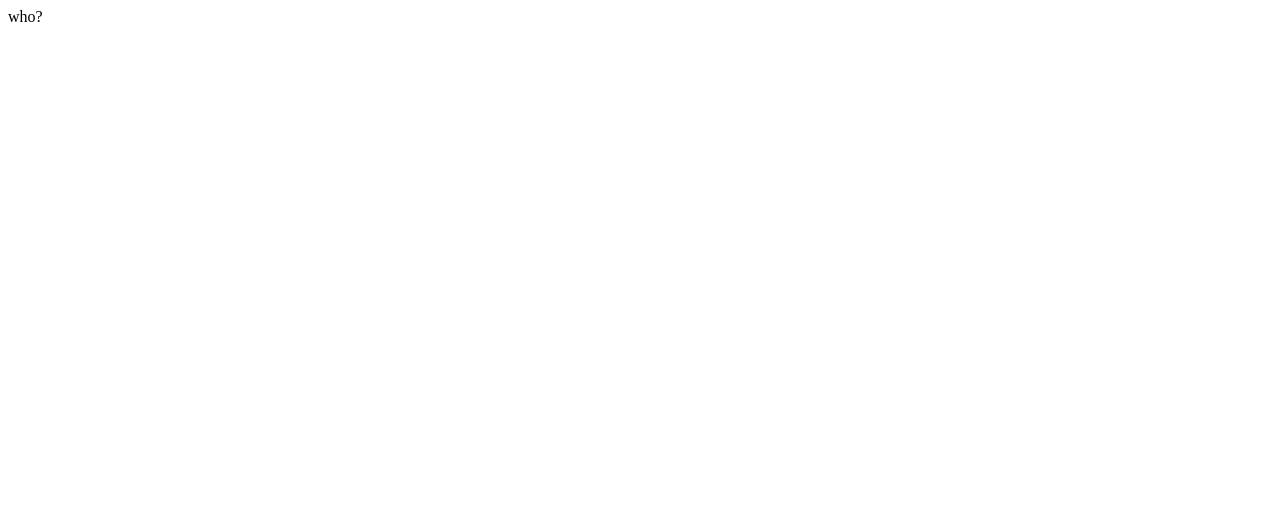
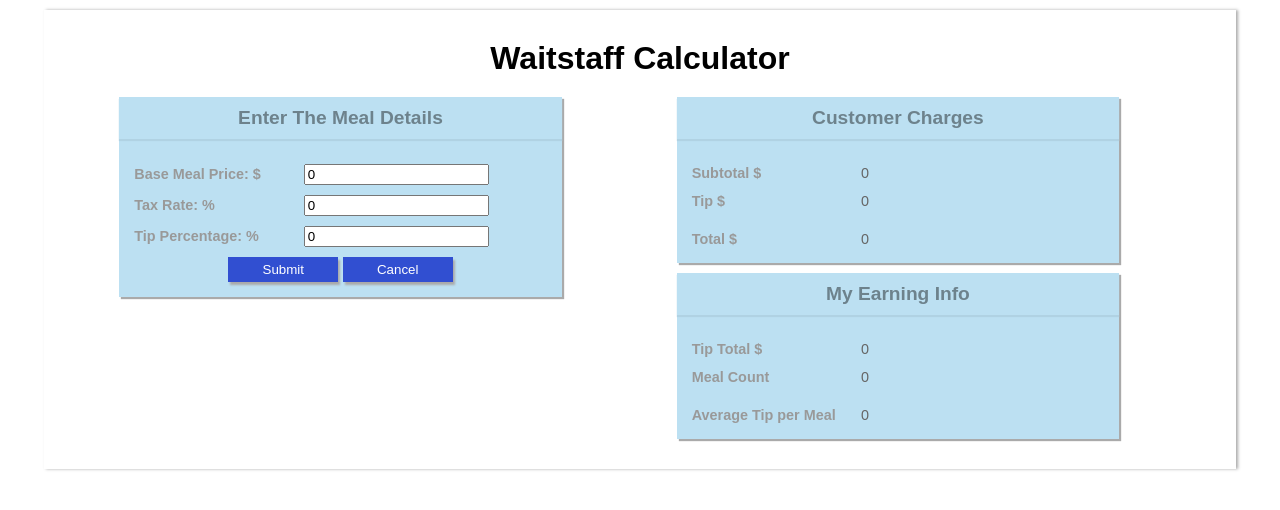
Before and after one commit to vramdhanie/waitstaff, a website: page index.html in a window 1280 px wide. Drawn offline with nearby package versions, Linux system fonts and the light colour scheme.

Commit message:
Add content and style to html page

```diff
--- a/index.html
+++ b/index.html
@@ -1,17 +1,77 @@
 <!DOCTYPE html>
 <html lang="en" ng-app="waitApp">
+
 <head>
-  <meta charset="UTF-8">
-  <title>Waitstaff Calculator</title>
+    <meta charset="UTF-8">
+    <title>Waitstaff Calculator</title>
+    <link rel="stylesheet" href="styles/style.css">
 </head>
+
 <body>
-  <div ng-controller="WaitController">
+    <div class="container" ng-controller="WaitController">
+        <div class="heading">Waitstaff Calculator</div>
+        <div class="left-col">
+            <div class="box">
+                <div class="box-heading">Enter The Meal Details</div>
+                <div class="box-content">
+                    <form name="mealForm" novalidate>
+                        <div class="input">
+                            <label for="price">Base Meal Price: $</label>
+                            <input type="number" ng-model="price" id="price"/>
+                        </div>
+                        <div class="input">
+                            <label for="tax">Tax Rate: %</label>
+                            <input type="number" ng-model="tax" id="tax"/>
+                        </div>
+                        <div class="input">
+                            <label for="tip">Tip Percentage: %</label>
+                            <input type="number" ng-model="tip" id="tip"/>
+                        </div>
+                        <div class="input center">
+                            <input type="submit" value="Submit" class="button"/>
+                            <input type="button" value="Cancel" class="button"/>
+                        </div>
+                    </form>
+                </div>
+            </div>
+        </div>
 
-    {{boo}}
+        <div class="right-col">
+            <div class="box">
+                <div class="box-heading">Customer Charges</div>
+                <div class="box-content">
+                    <div class="input">
+                        <span class="label">Subtotal $</span> <span class="value">{{subtotal}}</span>
+                    </div>
+                    <div class="input">
+                        <span class="label">Tip $</span> <span class="value">{{tipAmount}}</span>
+                    </div>
+                    <hr/>
+                    <div class="input">
+                        <span class="label">Total $</span> <span class="value">{{total}}</span>
+                    </div>
+                </div>
+            </div>
+            <div class="box">
+                <div class="box-heading">My Earning Info</div>
+                <div class="box-content">
+                <div class="input">
+                        <span class="label">Tip Total $</span> <span class="value">{{tipTotal}}</span>
+                    </div>
+                    <div class="input">
+                        <span class="label">Meal Count</span> <span class="value">{{mealCount}}</span>
+                    </div>
+                    <hr/>
+                    <div class="input">
+                        <span class="label">Average Tip per Meal</span> <span class="value">{{tipPerMeal}}</span>
+                    </div>
+                </div>
+            </div>
+        </div>
+    </div>
 
-  </div>
+    <script src="bower_components/angular/angular.min.js"></script>
+    <script src="scripts/waitstaff.js"></script>
+</body>
 
-  <script src="bower_components/angular/angular.min.js"></script>
-  <script src="scripts/waitstaff.js"></script>
-</body>
 </html>
--- a/scripts/waitstaff.js
+++ b/scripts/waitstaff.js
@@ -1,4 +1,12 @@
 angular.module('waitApp', [])
   .controller('WaitController', function($scope){
-    $scope.boo = "who?";
+    $scope.price = 0;
+    $scope.tax = 0;
+    $scope.tip = 0;
+    $scope.tipAmount = 0;
+    $scope.subtotal = 0;
+    $scope.total = 0;
+    $scope.tipTotal = 0;
+    $scope.mealCount = 0;
+    $scope.tipPerMeal = 0;
   });
--- a/styles/style.css
+++ b/styles/style.css
@@ -0,0 +1,112 @@
+/*! normalize.css v3.0.2 | MIT License | git.io/normalize */
+
+html {
+    font-family: sans-serif;
+    -webkit-text-size-adjust: 100%;
+    -ms-text-size-adjust: 100%;
+}
+body {
+    margin: 0;
+}
+*{
+    box-sizing: content-box;
+}
+.container {
+    width: 90%;
+    height: 100% !important;
+    margin: 10px auto;
+    padding:20px;
+    box-shadow: 2px 0px 3px #AAAAAA;
+}
+.heading {
+    font-size: 2.0em;
+    font-weight: bold;
+    text-align: center;
+    margin: 10px auto;
+}
+.left-col {
+    width:48%;
+    display: inline-block;
+    vertical-align: top;
+    min-height: 90%;
+}
+
+.right-col {
+    width:48%;
+    display: inline-block;
+    vertical-align: top;
+}
+
+.box {
+    border:none;
+    width:80%;
+    margin: 10px auto;
+    background-color: #BCE0F2;
+    box-shadow: 2px 2px 1px #AAAAAA;
+    min-height: 90%;
+}
+
+.box-heading {
+    font-size: 1.2em;
+    font-weight: bold;
+    text-align: center;
+    padding:10px;
+    box-shadow: 0px 2px 1px #B0D2E3;
+    color:#6D828C;
+}
+
+.box-content {
+    padding:15px;
+
+}
+
+label{
+    color:#999999;
+    font-weight: bold;
+    font-size: 0.9em;
+    width:40%;
+    display: inline-block;
+}
+
+.label{
+    color:#999999;
+    font-weight: bold;
+    font-size: 0.9em;
+    width:40%;
+    display: inline-block;
+}
+
+.value{
+    color:#666666;
+    font-size: 0.9em;
+    display: inline-block;
+}
+
+.input{
+    margin-top:10px;
+}
+
+.button {
+    width:100px;
+    color:#FFFFFF;
+    background-color: #314FD1;
+    padding:5px;
+    border: none;
+    box-shadow: 2px 3px 2px #AAAAAA;
+    cursor: pointer;
+}
+
+.button:hover{
+    box-shadow: 1px 2px 1px #888888;
+    background-color: #259C6F;
+}
+
+.center {
+    text-align: center;
+}
+hr{
+    width:90%;
+    margin:10px auto;
+    border:none;
+    background-color: #B0D2E3;
+}
```
